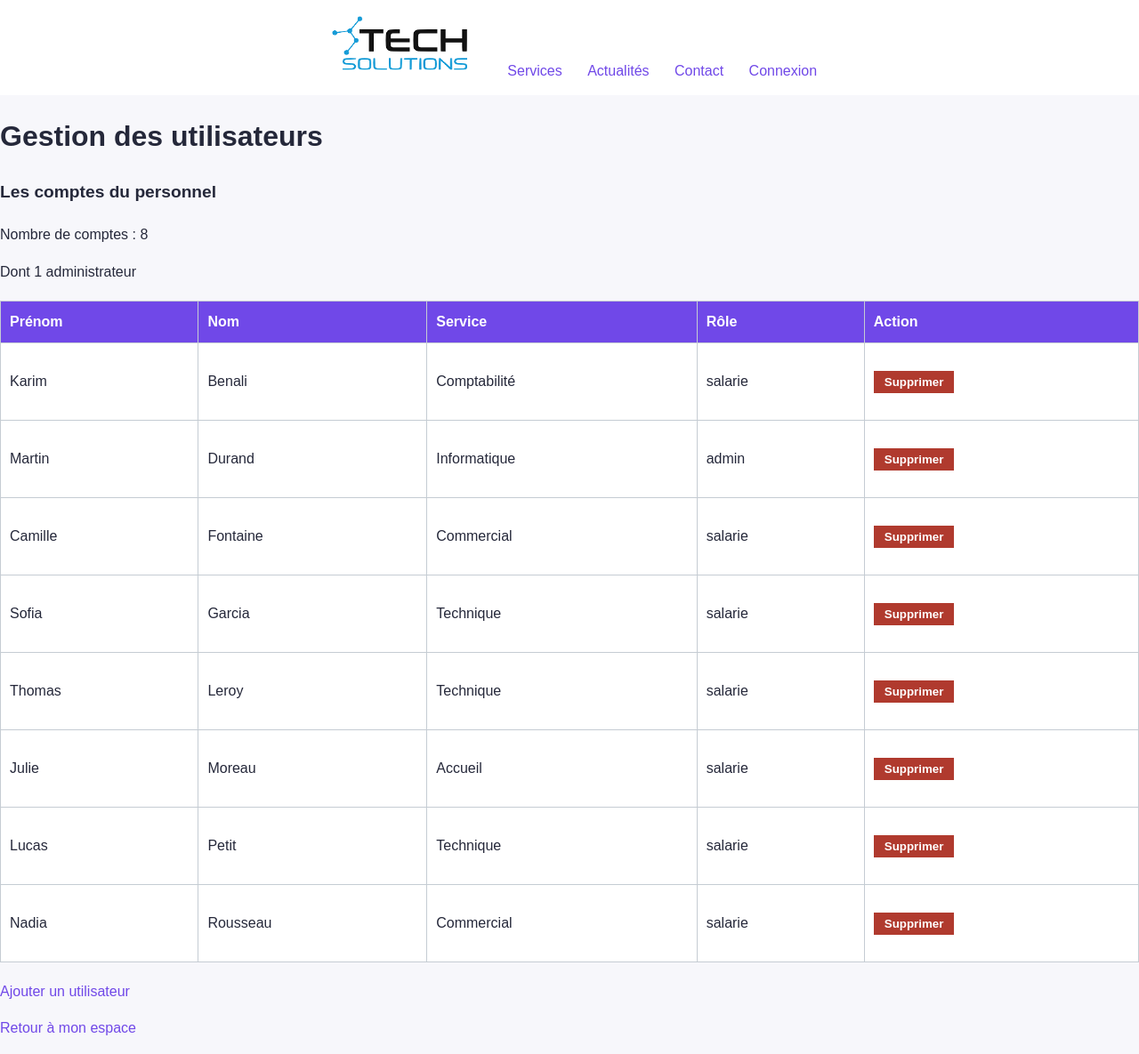
After one commit to youssra881/techsolutions, a PHP site: page /utilisateurs.php in a window 1280 px wide. The commit adds this page. Shown: the whole page at 89% size. Run offline with PHP 8.4, Linux system fonts and the light colour scheme; a user stored in the database is signed in; data comes from the database, SQL or seed files in the repository.

Commit message:
Terminer les TP 11 a 13 du site TechSolutions
Co-authored-by: Copilot <223556219+Copilot@users.noreply.github.com>

```diff
--- a/css/css.css
+++ b/css/css.css
@@ -92,3 +92,65 @@ form .bouton { color: white; background: #7048e8; }
   background: white;
   text-align: center;
 }
+
+.formulaire {
+  max-width: 400px;
+  margin: 20px auto;
+  padding: 10px 20px;
+  border: 1px solid #c5ccd3;
+  background: white;
+}
+
+.formulaire input,
+.formulaire select {
+  width: 300px;
+  max-width: 100%;
+  padding: 8px;
+  border: 1px solid #c5ccd3;
+  box-sizing: border-box;
+}
+
+.formulaire button,
+button.bouton,
+.bouton-supprimer {
+  border: 0;
+  color: white;
+  background-color: #e67e22;
+  font-weight: bold;
+  padding: 10px 20px;
+  cursor: pointer;
+}
+
+.bouton-supprimer {
+  background-color: #b03a2e;
+  padding: 5px 12px;
+}
+
+.erreur {
+  color: #b03a2e;
+  font-weight: bold;
+}
+
+.slogan {
+  font-size: 1.2em;
+  font-weight: bold;
+}
+
+table {
+  width: 100%;
+  margin: 20px auto;
+  border-collapse: collapse;
+  background: white;
+}
+
+th {
+  color: white;
+  background: #7048e8;
+}
+
+th,
+td {
+  padding: 10px;
+  border: 1px solid #c5ccd3;
+  text-align: left;
+}
--- /dev/null
+++ b/deconnexion.php
@@ -0,0 +1,5 @@
+<?php
+session_start();
+session_destroy();
+header("Location: index.php");
+exit;
--- /dev/null
+++ b/inc/bdd.php
@@ -0,0 +1,7 @@
+<?php
+// Connexion à la base de données techsolutions
+// XAMPP (Windows, Linux) : utilisateur root, mot de passe vide
+$pdo = new PDO("mysql:host=localhost;dbname=techsolutions;charset=utf8mb4", "root", "");
+
+// Les lignes lues dans la base seront rangées avec le nom des colonnes
+$pdo->setAttribute(PDO::ATTR_DEFAULT_FETCH_MODE, PDO::FETCH_ASSOC);
--- a/index.php
+++ b/index.php
@@ -14,7 +14,8 @@
     <a href="services.php">Services</a>
     <a href="pages/informations/actualites.html">Actualités</a>
     <a href="pages/informations/contact.php">Contact</a>
-    <a href="pages/compte/connexion.html">Connexion</a>
+    <a href="entreprise.php">Entreprise</a>
+    <a href="pages/compte/connexion.php">Connexion</a>
   </div>
   <div class="entete" id="haut">
     <h1>On s’occupe de votre informatique.</h1>
--- a/pages/informations/actualites.html
+++ b/pages/informations/actualites.html
@@ -109,7 +109,8 @@
     <a href="../../services.php">Services</a>
     <a href="actualites.html">Actualités</a>
     <a href="contact.php">Contact</a>
-    <a href="../compte/connexion.html">Connexion</a>
+    <a href="../../entreprise.php">Entreprise</a>
+    <a href="../compte/connexion.php">Connexion</a>
   </div>
   <div class="entete">
     <h1>Actualités</h1>
--- a/pages/informations/contact.php
+++ b/pages/informations/contact.php
@@ -13,8 +13,9 @@
     </a>
     <a href="../../services.php">Services</a>
     <a href="actualites.html">Actualités</a>
+    <a href="../../entreprise.php">Entreprise</a>
     <a href="contact.php">Contact</a>
-    <a href="../compte/connexion.html">Connexion</a>
+    <a href="../compte/connexion.php">Connexion</a>
   </div>
   <div class="entete">
     <h1>Nous contacter</h1>
--- a/test.php
+++ /dev/null
@@ -1 +0,0 @@
-<?php echo "Mon serveur fonctionne : PHP " . phpversion(); ?>
--- /dev/null
+++ b/utilisateurs.php
@@ -0,0 +1,68 @@
+<?php
+session_start();
+
+if (!isset($_SESSION["id"])) {
+    header("Location: pages/compte/connexion.php");
+    exit;
+}
+
+if ($_SESSION["role"] != "admin") {
+    header("Location: espace.php");
+    exit;
+}
+
+require "inc/bdd.php";
+
+$requete = $pdo->query("SELECT id, prenom, nom, service, role FROM utilisateurs ORDER BY nom");
+$utilisateurs = $requete->fetchAll();
+$nombreAdministrateurs = $pdo->query("SELECT COUNT(*) AS total FROM utilisateurs WHERE role = 'admin'")->fetchColumn();
+?>
+<!DOCTYPE html>
+<html lang="fr">
+<head>
+  <meta charset="UTF-8">
+  <meta name="viewport" content="width=device-width, initial-scale=1">
+  <title>TechSolutions : gestion des utilisateurs</title>
+  <link rel="stylesheet" href="css/css.css">
+</head>
+<body>
+  <nav class="navigation">
+    <a href="index.php"><img src="images/logo.png" alt="TechSolutions" class="logo"></a>
+    <a href="services.php">Services</a>
+    <a href="pages/informations/actualites.html">Actualités</a>
+    <a href="pages/informations/contact.php">Contact</a>
+    <a href="pages/compte/connexion.php">Connexion</a>
+  </nav>
+  <main>
+    <h1>Gestion des utilisateurs</h1>
+    <p class="slogan">Les comptes du personnel</p>
+    <p>Nombre de comptes : <?php echo count($utilisateurs); ?></p>
+    <p>Dont <?php echo (int) $nombreAdministrateurs; ?> administrateur</p>
+    <table>
+      <tr>
+        <th>Prénom</th>
+        <th>Nom</th>
+        <th>Service</th>
+        <th>Rôle</th>
+        <th>Action</th>
+      </tr>
+      <?php foreach ($utilisateurs as $u) { ?>
+      <tr>
+        <td><?php echo htmlspecialchars($u["prenom"]); ?></td>
+        <td><?php echo htmlspecialchars($u["nom"]); ?></td>
+        <td><?php echo htmlspecialchars($u["service"]); ?></td>
+        <td><?php echo htmlspecialchars($u["role"]); ?></td>
+        <td>
+          <form action="supprimer.php" method="post">
+            <input type="hidden" name="id" value="<?php echo (int) $u["id"]; ?>">
+            <button type="submit" class="bouton-supprimer">Supprimer</button>
+          </form>
+        </td>
+      </tr>
+      <?php } ?>
+    </table>
+    <p><a href="ajouter.php">Ajouter un utilisateur</a></p>
+    <p><a href="espace.php">Retour à mon espace</a></p>
+  </main>
+</body>
+</html>
```
Also changed, not shown: ajouter.php (added, +58 -0 lines), annuaire.php (added, +37 -0 lines), entreprise.php (+32 -0 lines), espace.php (added, +32 -0 lines), pages/compte/connexion.html (deleted, +0 -42 lines), pages/compte/connexion.php (added, +36 -0 lines), services.php (+12 -1 lines), supprimer.php (added, +18 -0 lines), verifier.php (added, +34 -0 lines).
